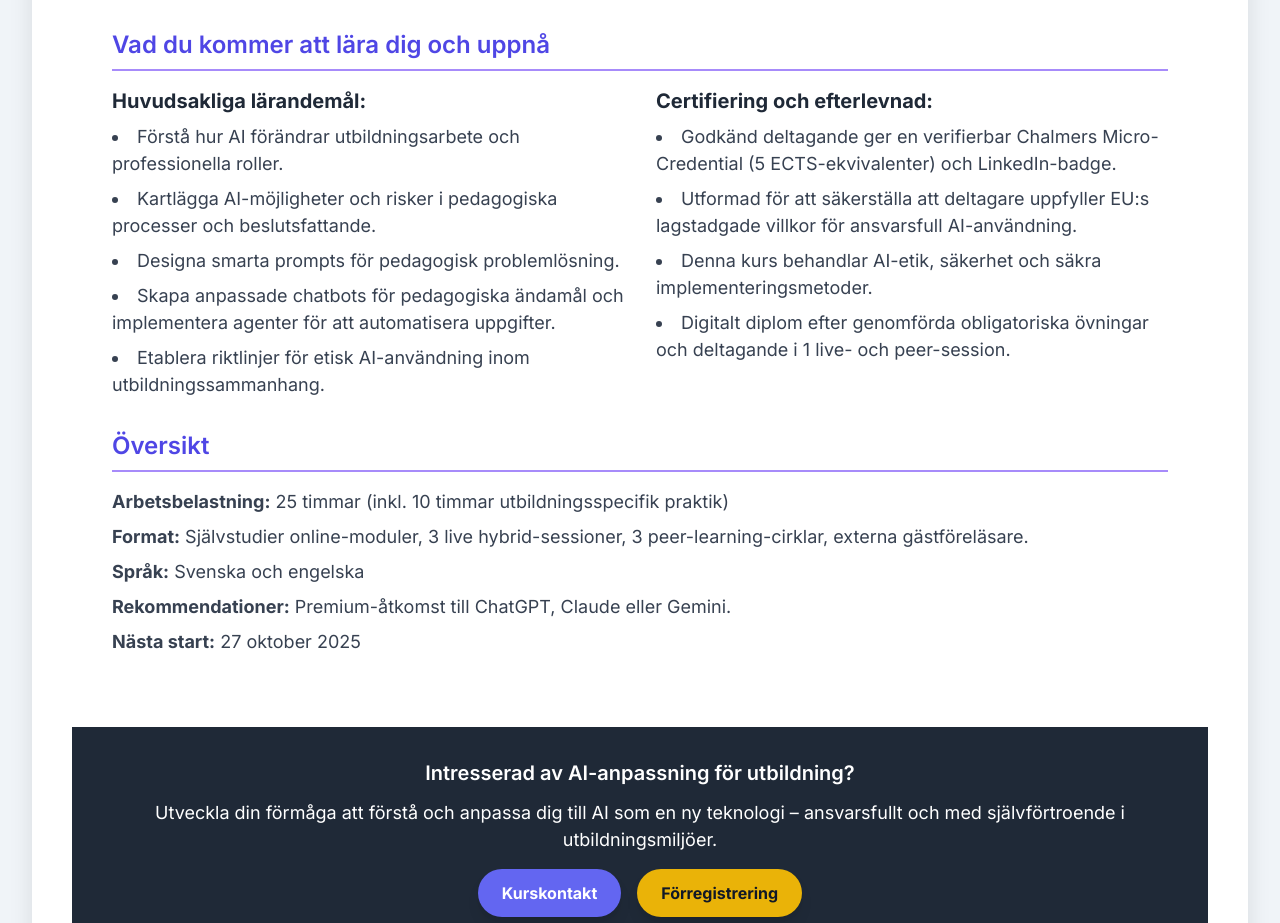
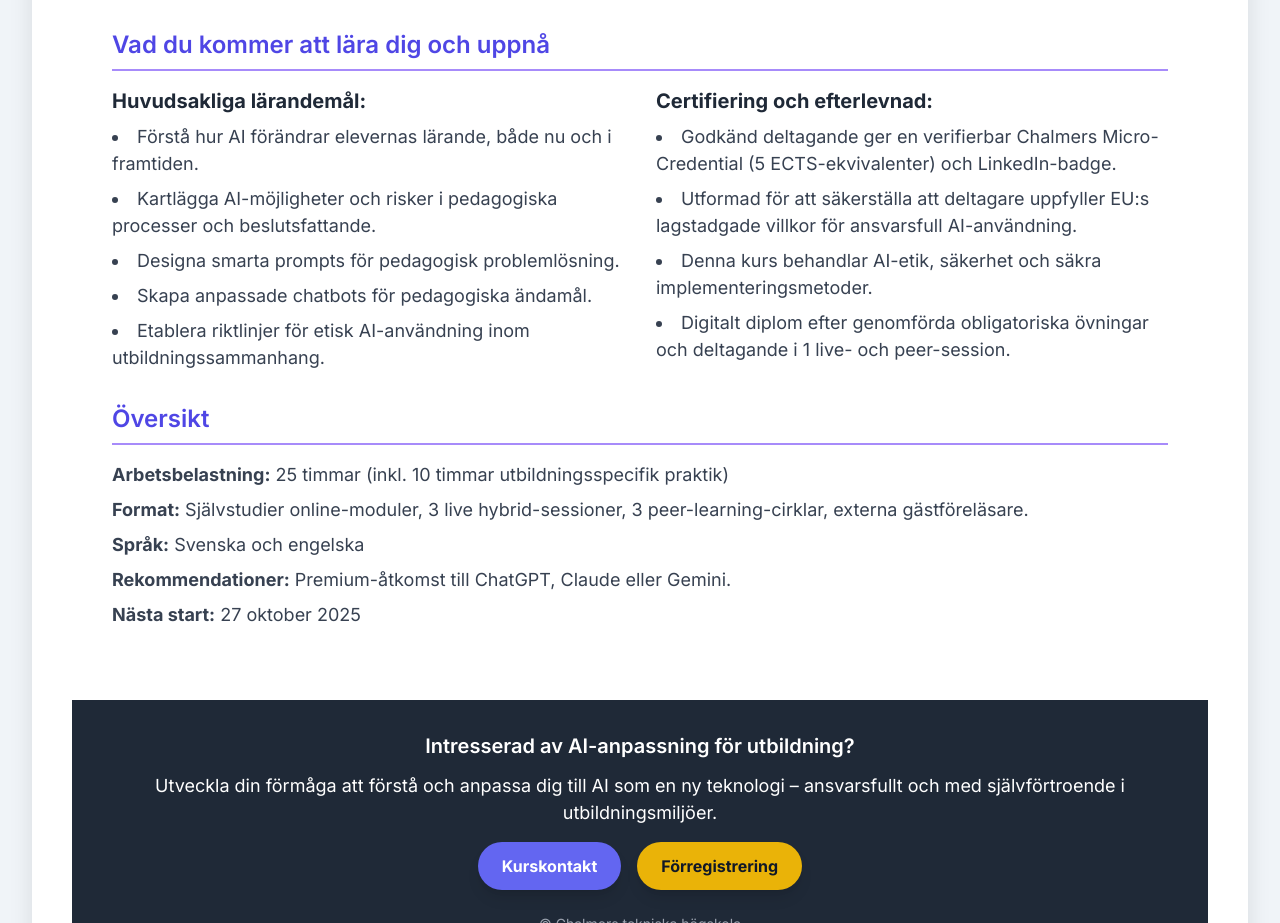
Before and after one commit to perberg70/HI-gen-AI, a plain HTML site: page index-gymnasieskola.html in a window 1280 px wide. Shown: the part 1606-2529 px from the top of the page. Drawn offline with nearby package versions, Linux system fonts and the light colour scheme.

Commit message:
Updated text

```diff
--- a/index-gymnasieskola.html
+++ b/index-gymnasieskola.html
@@ -161,10 +161,10 @@
                     <div>
                         <h3 class="font-bold text-lg sm:text-xl text-gray-800 mb-2">Huvudsakliga lärandemål:</h3>
                         <ul class="list-disc list-inside text-gray-700 space-y-2 responsive-text">
-                            <li>Förstå hur AI förändrar utbildningsarbete och professionella roller.</li>
+                            <li>Förstå hur AI förändrar elevernas lärande, både nu och i framtiden.</li>
                             <li>Kartlägga AI-möjligheter och risker i pedagogiska processer och beslutsfattande.</li>
                             <li>Designa smarta prompts för pedagogisk problemlösning.</li>
-                            <li>Skapa anpassade chatbots för pedagogiska ändamål och implementera agenter för att automatisera uppgifter.</li>
+                            <li>Skapa anpassade chatbots för pedagogiska ändamål.</li>
                             <li>Etablera riktlinjer för etisk AI-användning inom utbildningssammanhang.</li>
                         </ul>
                     </div>
```
